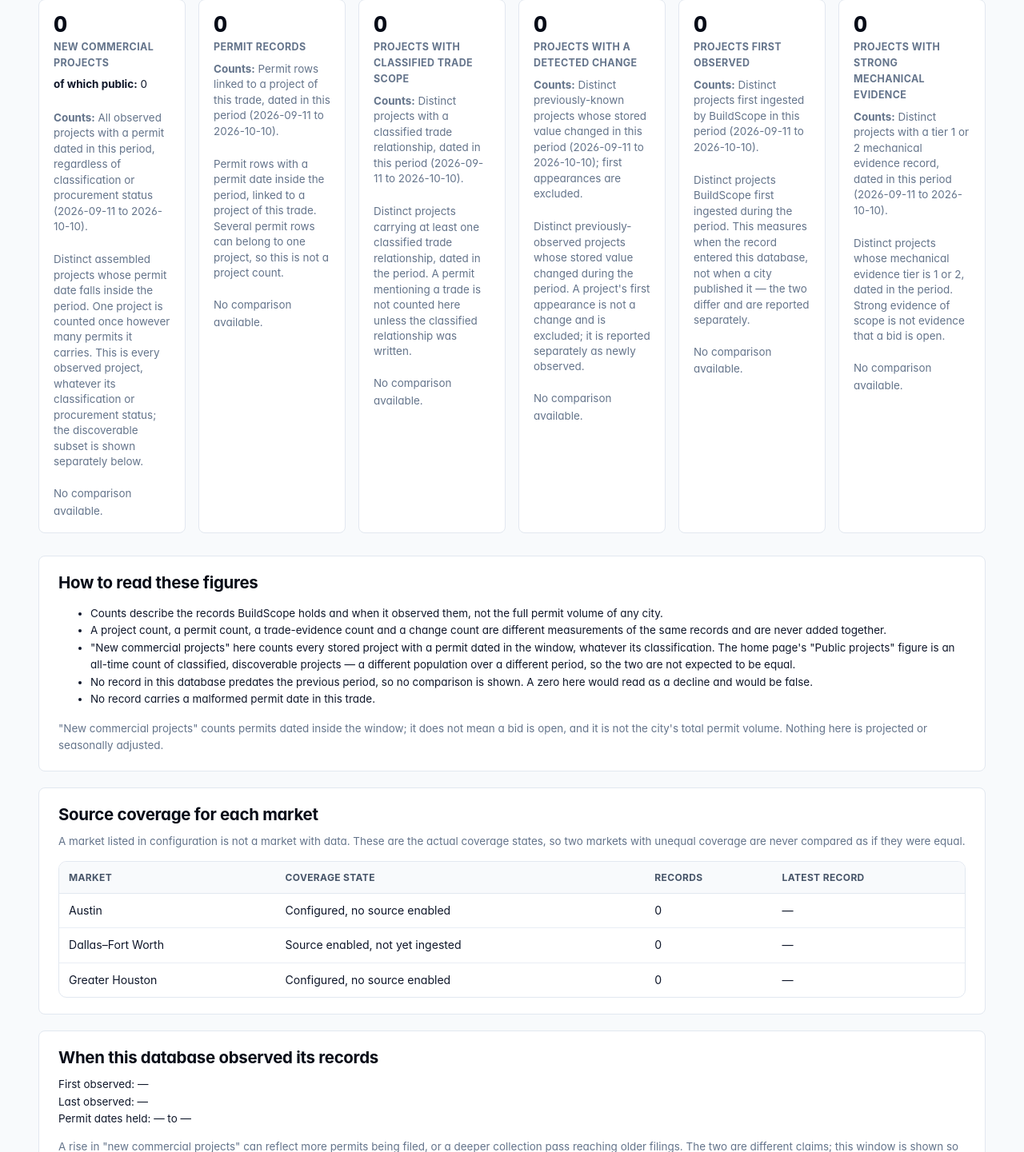
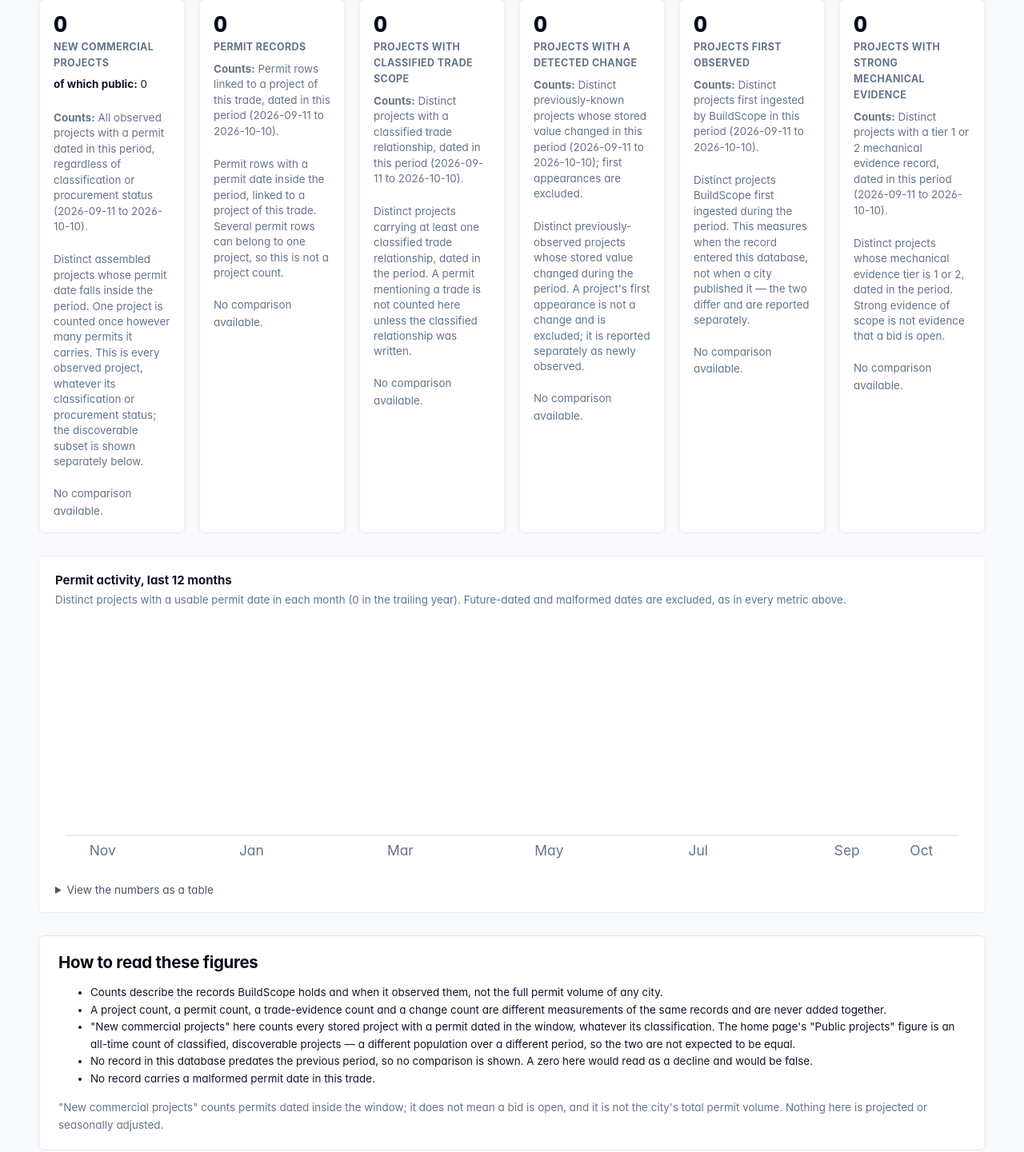
Before and after one commit to daveok16-arch/Buildscope, a Flask app: page /trends in a window 1280 px wide. Shown: the part 694-2135 px from the top of the page at 80% size. Run offline with Flask 3, Linux system fonts and the light colour scheme; data that the repository does not hold is empty.

Commit message:
feat(wp3): K5 Trend Radar activity chart (inline SVG, no library)
Add a 12-month activity chart to /trends. The series is derived from stored permit_date rows
with the same future/malformed exclusions as every metric, server-rendered as inline SVG with a
per-bar title, an accessible name, and a table alternative. No charting dependency. Tests:
tests/test_trends_chart.py (6).

```diff
--- a/src/oppintel/app/static/css/app.css
+++ b/src/oppintel/app/static/css/app.css
@@ -1396,6 +1396,34 @@ body.drawer-open .mobile-drawer {
   margin-bottom: 14px;
 }
 
+/* Inline SVG activity chart: no charting library. Bars scale to the figure, the table is the
+   accessible alternative, and nothing is drawn that the metrics do not already count. */
+.chart-figure {
+  margin: 0;
+  background: #ffffff;
+  border: 1px solid var(--slate-150);
+  border-radius: var(--radius-sm);
+  padding: 18px 20px 10px;
+}
+.chart-figure figcaption {
+  margin-bottom: 10px;
+}
+.bar-chart {
+  width: 100%;
+  height: auto;
+  display: block;
+}
+.chart-data {
+  margin-top: 8px;
+}
+.chart-data summary {
+  cursor: pointer;
+  font-size: 0.85rem;
+  color: var(--slate-600);
+  padding: 6px 0;
+}
+
+
 .card-header-block h3 {
   font-size: 1.15rem;
   margin-bottom: 6px;
--- /dev/null
+++ b/src/oppintel/app/templates/partials/bar_chart.html
@@ -0,0 +1,67 @@
+{# Inline SVG bar chart. No charting library: the series is small and server-rendered, so an
+   <svg> of <rect>s is the whole dependency. It carries one accessible table alternative, a
+   <title> per bar for hover, and a <figcaption> stating the count and the exclusions, so the
+   chart can never tell a different story from the metrics. #}
+{% set series = report.activity_series %}
+{% if series %}
+{% set ns = namespace(max=0) %}
+{% for point in series %}{% if point.count > ns.max %}{% set ns.max = point.count %}{% endif %}{% endfor %}
+{% set top = ns.max if ns.max > 0 else 1 %}
+{% set total = series | sum(attribute='count') %}
+<figure class="chart-figure" style="margin-top:24px">
+  <figcaption>
+    <strong>Permit activity, last {{ series | length }} months</strong>
+    <span class="small muted" style="display:block; margin-top:2px">
+      Distinct projects with a usable permit date in each month ({{ "{:,}".format(total) }} in the
+      trailing year). Future-dated and malformed dates are excluded, as in every metric above.
+    </span>
+  </figcaption>
+  <svg class="bar-chart" viewBox="0 0 720 200" role="img"
+       aria-label="Bar chart of distinct projects per month for the last {{ series | length }} months">
+    <title>Permit activity by month</title>
+    {% set chart_left = 8 %}
+    {% set chart_right = 712 %}
+    {% set chart_bottom = 172 %}
+    {% set chart_top = 12 %}
+    {% set chart_height = chart_bottom - chart_top %}
+    {% set slot = (chart_right - chart_left) / (series | length) %}
+    {% set bar_w = slot * 0.62 %}
+    {% for point in series %}
+      {% set bar_h = (point.count / top) * chart_height %}
+      {% set x = chart_left + loop.index0 * slot + (slot - bar_w) / 2 %}
+      {% set y = chart_bottom - bar_h %}
+      <rect x="{{ '%.1f'|format(x) }}" y="{{ '%.1f'|format(y) }}"
+            width="{{ '%.1f'|format(bar_w) }}" height="{{ '%.1f'|format(bar_h) }}"
+            rx="3" fill="var(--gold-500,#d97706)">
+        <title>{{ point.label }}: {{ point.count }} project{{ '' if point.count == 1 else 's' }}</title>
+      </rect>
+      <rect x="{{ '%.1f'|format(chart_left + loop.index0 * slot) }}" y="{{ chart_top }}"
+            width="{{ '%.1f'|format(slot) }}" height="{{ chart_height }}" fill="transparent">
+        <title>{{ point.label }}: {{ point.count }} project{{ '' if point.count == 1 else 's' }}</title>
+      </rect>
+      {% if loop.last or loop.first or loop.index0 % 2 == 0 %}
+      <text x="{{ '%.1f'|format(x + bar_w / 2) }}" y="{{ chart_bottom + 16 }}"
+            text-anchor="middle" font-size="11" fill="var(--slate-500,#64748b)">
+        {{ point.label.split(' ')[0] }}
+      </text>
+      {% endif %}
+    {% endfor %}
+    <line x1="{{ chart_left }}" y1="{{ chart_bottom }}" x2="{{ chart_right }}" y2="{{ chart_bottom }}"
+          stroke="var(--slate-200,#e2e8f0)" stroke-width="1" />
+  </svg>
+
+  <details class="chart-data">
+    <summary>View the numbers as a table</summary>
+    <div class="table-scroll" tabindex="0" role="region" aria-label="Monthly project counts">
+      <table class="table" style="width:100%; margin-top:10px">
+        <thead><tr><th>Month</th><th>Projects</th></tr></thead>
+        <tbody>
+          {% for point in series %}
+          <tr><td>{{ point.label }}</td><td>{{ point.count }}</td></tr>
+          {% endfor %}
+        </tbody>
+      </table>
+    </div>
+  </details>
+</figure>
+{% endif %}
--- a/src/oppintel/app/templates/trends.html
+++ b/src/oppintel/app/templates/trends.html
@@ -98,6 +98,9 @@
     {% endfor %}
   </div>
 
+  {# Activity chart: the same stored rows as the metrics, drawn as inline SVG. #}
+  {% include "partials/bar_chart.html" %}
+
   {# What the data can and cannot say #}
   <div class="detail-panel" style="margin-top:28px; padding:20px 24px">
     <h3 style="margin-top:0">How to read these figures</h3>
--- a/src/oppintel/trends.py
+++ b/src/oppintel/trends.py
@@ -187,6 +187,9 @@ class TrendReport:
     malformed_dates: int = 0
     generated_at: str = ""
     ingestion_window: dict = field(default_factory=dict)
+    #: Trailing monthly counts of usable permits, for the page's activity chart. Derived from
+    #: the same rows and the same exclusions as every other metric here.
+    activity_series: list[dict] = field(default_factory=list)
     notes: list[str] = field(default_factory=list)
 
     @property
@@ -647,6 +650,7 @@ def build_trend_report(
         malformed_dates=malformed,
         generated_at=datetime.now(timezone.utc).isoformat(),
         ingestion_window=_ingestion_window(db, trade=trade, today=reference_day),
+        activity_series=monthly_project_series(db, trade=trade, today=reference_day),
         notes=[n for n in notes if n],
     )
 
@@ -655,3 +659,54 @@ def format_period(period: Period) -> str:
     """A human label for a period, used in the page and in tests."""
     last_day = period.end - timedelta(days=1)
     return f"{period.start.isoformat()} to {last_day.isoformat()}"
+
+
+#: Number of trailing months shown in the activity chart. A fixed span keeps the chart honest:
+#: it is a recent view of the same stored rows, not a rescaled window.
+CHART_MONTHS = 12
+
+
+def monthly_project_series(
+    db: Database, *, trade: str, today: date | None = None, months: int = CHART_MONTHS
+) -> list[dict[str, Any]]:
+    """Counts of usable permits per calendar month, for the trailing ``months`` months.
+
+    A chart is a metric, so it obeys the same rules as the rest of the report: a future-dated
+    permit is excluded (it cannot evidence work already filed) and a malformed date is excluded.
+    Each row is ``{"month": "YYYY-MM", "label": "Oct 2026", "count": N}``. The series is derived
+    purely from stored ``permit_date`` values — nothing is projected.
+    """
+    reference = today or datetime.now(timezone.utc).date()
+    first_of_month = reference.replace(day=1)
+    # Walk back months by hand so the series has a stable length even across a year boundary.
+    start_year, start_month = first_of_month.year, first_of_month.month
+    total = start_year * 12 + (start_month - 1) - (months - 1)
+    start_year, start_month = divmod(total, 12)
+    start_month += 1
+    start = date(start_year, start_month, 1)
+    rows = db.conn.execute(
+        "SELECT substr(p.permit_date, 1, 7) AS ym, COUNT(DISTINCT p.id) AS n "
+        "FROM project p "
+        "WHERE p.trade = ? "
+        f"AND {_VALID_DATE} "
+        "AND p.permit_date >= ? AND p.permit_date <= ? "
+        "GROUP BY ym",
+        (trade, start.isoformat(), reference.isoformat()),
+    ).fetchall()
+    counts = {str(r["ym"]): int(r["n"]) for r in rows}
+    series: list[dict[str, Any]] = []
+    y, m = start_year, start_month
+    for _ in range(months):
+        key = f"{y:04d}-{m:02d}"
+        series.append(
+            {
+                "month": key,
+                "label": date(y, m, 1).strftime("%b %Y"),
+                "count": counts.get(key, 0),
+            }
+        )
+        m += 1
+        if m > 12:
+            m = 1
+            y += 1
+    return series
```
Also changed, not shown: tests/test_trends_chart.py (added, +89 -0 lines).
